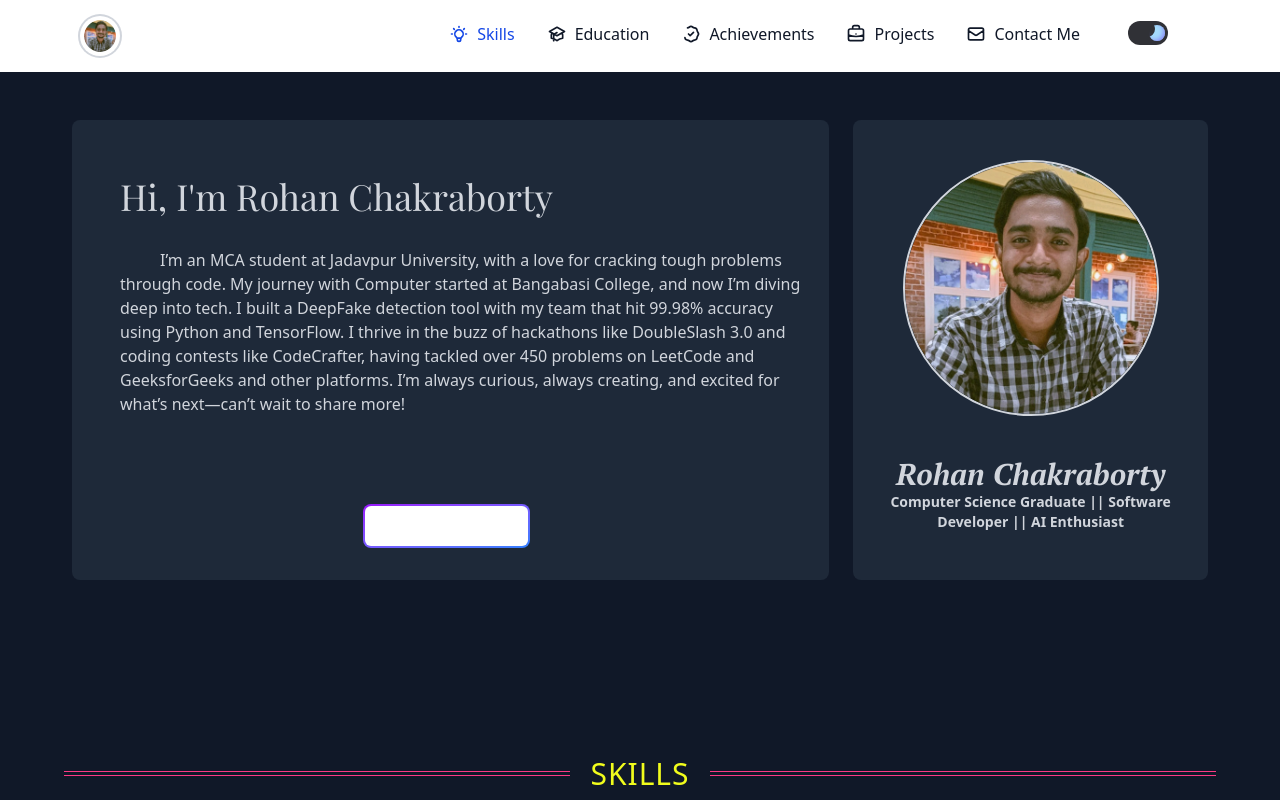
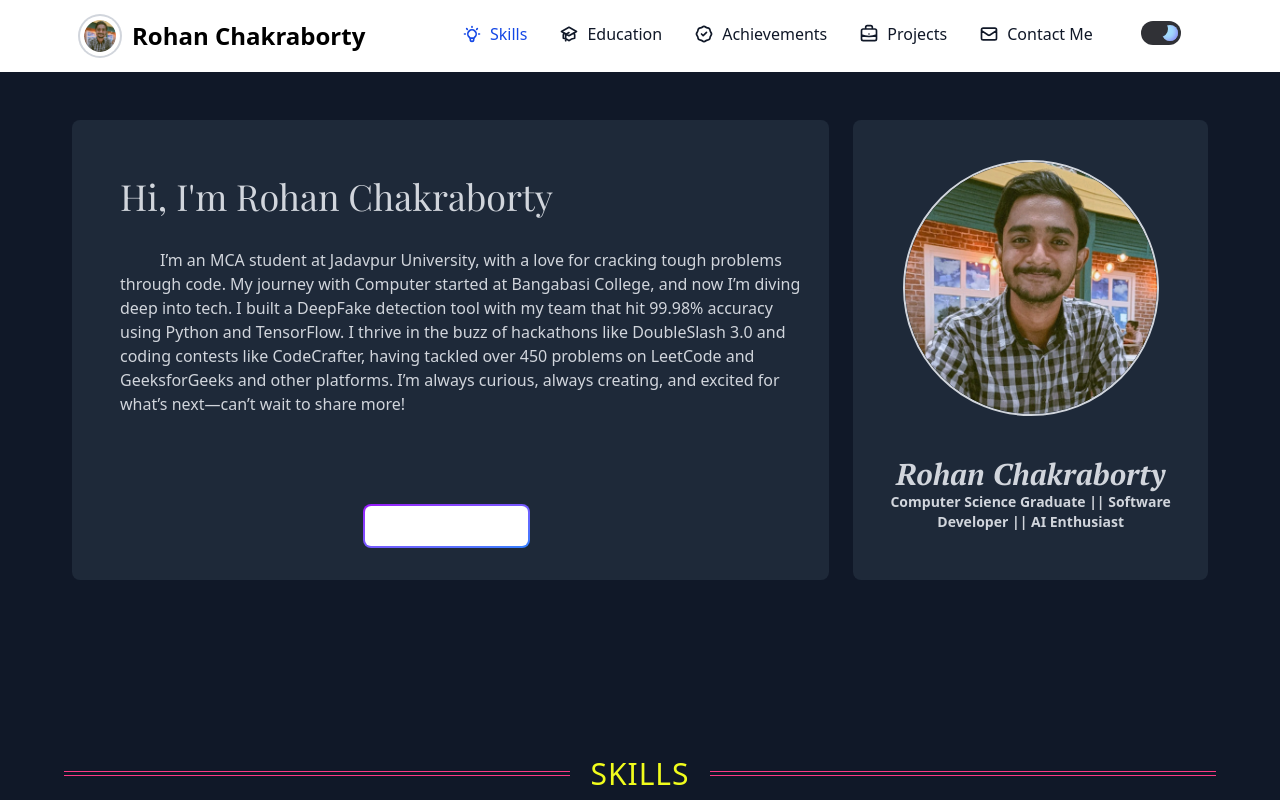
Before and after one commit to rohannc/My_Portfolio, a Vue app: page / in a window 1280 px wide. Shown: the top 800 px of the page. Built offline with nearby package versions, Linux system fonts and the light colour scheme; a web font is replaced by a local one.

Commit message:
Navbar likely to be done

```diff
--- a/src/components/NavbarCustomized.vue
+++ b/src/components/NavbarCustomized.vue
@@ -83,16 +83,19 @@ onMounted(() => {
 
 <template>
     <nav id="navbar" class="fixed top-0 w-full z-50 bg-white border-gray-200 dark:bg-gray-900">
-        <div class="w-[90%] mx-auto flex items-center justify-between p-4">
+        <div class="w-[91%] ml-[5%] mr-[4%] flex items-center justify-between p-4">
             <!-- Logo Section -->
             <a href="#" class="flex items-center space-x-3">
                 <img class="w-10 h-10 p-1 rounded-full ring-2 ring-gray-300 dark:ring-gray-500"
                     src="../assets/ProfileImageCropped.jpg" alt="Bordered avatar">
+                <span class="self-center text-2xl font-semibold whitespace-nowrap dark:text-white hidden md:block">
+                    Rohan Chakraborty
+                </span>
             </a>
             <!-- Navigation and Toggle -->
             <div class="flex items-center space-x-8">
                 <!-- Desktop Navigation -->
-                <ul class="hidden md:flex space-x-8 font-medium ml-auto">
+                <ul class="hidden md:flex space-x-8 font-medium">
                     <li v-for="(item, index) in navItems" :key="index">
                         <a :href="item.url" @click="handleNavClick(item)" class="inline-flex items-center space-x-2"
                             :class="[
@@ -112,7 +115,7 @@ onMounted(() => {
                                     d="M12 14l9-5-9-5-9 5 9 5zm0 0l6.16-3.422a12.083 12.083 0 01.665 6.479A11.952 11.952 0 0012 20.055a11.952 11.952 0 00-6.824-2.998a12.078 12.078 0 01.665-6.479L12 14zm-4 6v-7.5l4-2.222" />
                                 <path v-if="item.icon === 'trophy'" stroke-linecap="round" stroke-linejoin="round"
                                     stroke-width="2"
-                                    d="M9 12l2 2 4-4M7.835 4.697a3.42 3.42 0 001.946-.806 3.42 3.42 0 014.438 0 3.42 3.42 0 001.946.806 3.42 3.42 0 013.138 3.138 3.42 3.42 0 00.806 1.946 3.42 3.42 0 010 4.438 3.42 3.42 0 00-.806 1.946 3.42 3.42 0 01-3.138 3.138 3.42 3.42 0 00-1.946.806 3.42 3.42 0 01-4.438 0 3.42 3.42 0 00-1.946-.806 3.42 3.42 0 01-3.138-3.138 3. LEDs to be 3.42 0 00-.806-1.946 3.42 3.42 0 010-4.438 3.42 3.42 0 00.806-1.946 3.42 3.42 0 013.138-3.138z" />
+                                    d="M9 12l2 2 4-4M7.835 4.697a3.42 3.42 0 001.946-.806 3.42 3.42 0 014.438 0 3.42 3.42 0 001.946.806 3.42 3.42 0 013.138 3.138 3.42 3.42 0 00.806 1.946 3.42 3.42 0 010 4.438 3.42 3.42 0 00-.806 1.946 3.42 3.42 0 01-3.138 3.138 3.42 3.42 0 00-1.946.806 3.42 3.42 0 01-4.438 0 3.42 3.42 0 00-1.946-.806 3.42 3.42 0 01-3.138-3.138 3.42 3.42 0 00-.806-1.946 3.42 3.42 0 010-4.438 3.42 3.42 0 00.806-1.946 3.42 3.42 0 013.138-3.138z" />
                                 <path v-if="item.icon === 'briefcase'" stroke-linecap="round" stroke-linejoin="round"
                                     stroke-width="2"
                                     d="M21 13.255A23.931 23.931 0 0112 15c-3.183 0-6.22-.62-9-1.745M16 6V4a2 2 0 00-2-2h-4a2 2 0 00-2 2v2m4 6h.01M5 20h14a2 2 0 002-2V8a2 2 0 00-2-2H5a2 2 0 00-2 2v10a2 2 0 002 2z" />
@@ -125,7 +128,7 @@ onMounted(() => {
                     </li>
                 </ul>
                 <!-- Dark Mode Toggle -->
-                <label class="switch md:ml-4 mb-1.5">
+                <label class="switch md:ml-4 mb-1.5 mr-8">
                     <input type="checkbox" v-model="isDarkMode" @click="toggleDarkMode">
                     <span class="slider"></span>
                 </label>
@@ -169,7 +172,7 @@ onMounted(() => {
                                 stroke-width="2"
                                 d="M3 8l7.89 5.26a2 2 0 002.22 0L21 8M5 19h14a2 2 0 002-2V7a2 2 0 00-2-2H5a2 2 0 00-2 2v10a2 2 0 002 2z" />
                         </svg>
-                        <span>{{ item.name }}</span>
+                        <span class="md:hidden">{{ item.name }}</span>
                     </a>
                 </li>
             </ul>
```
